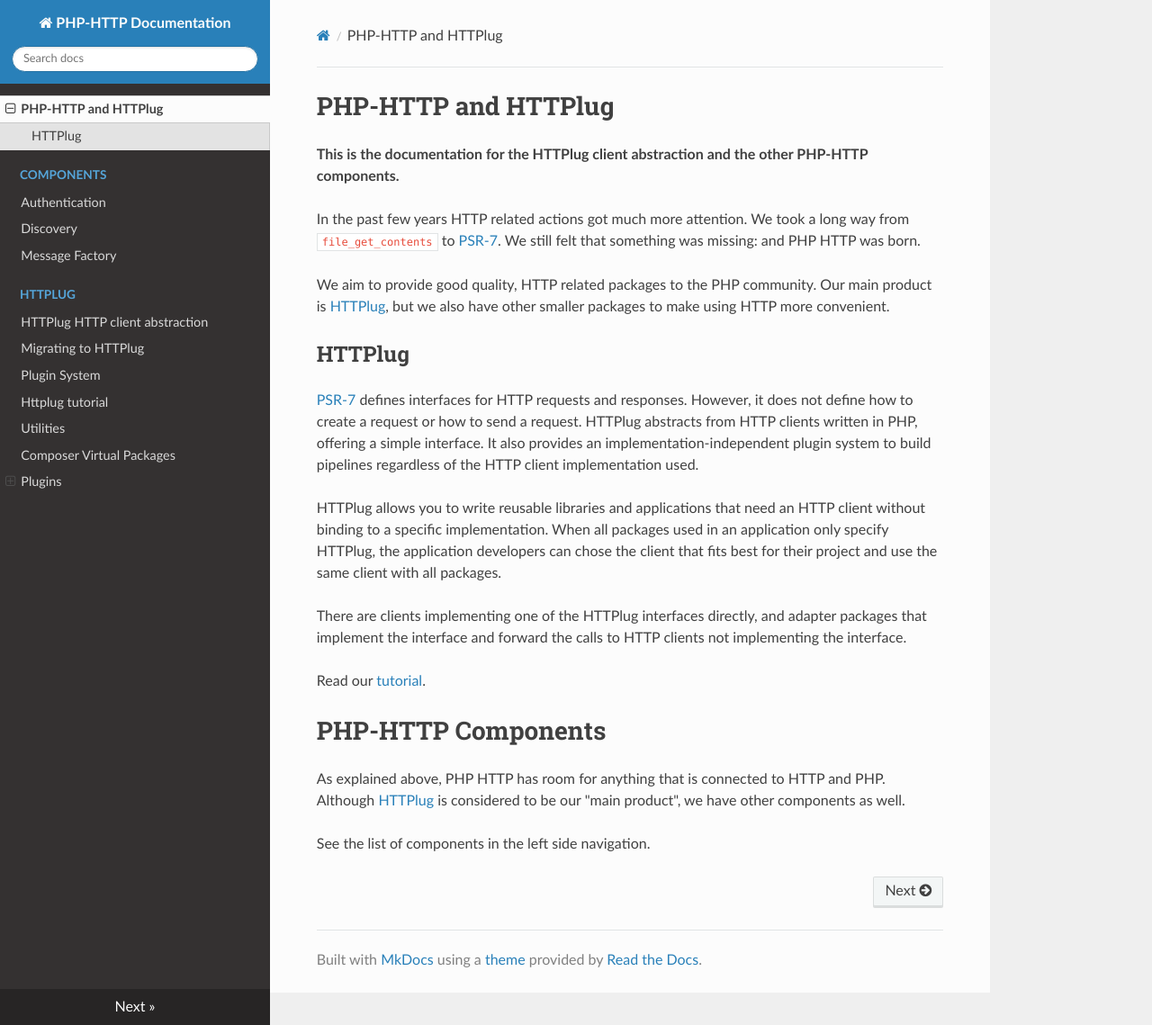
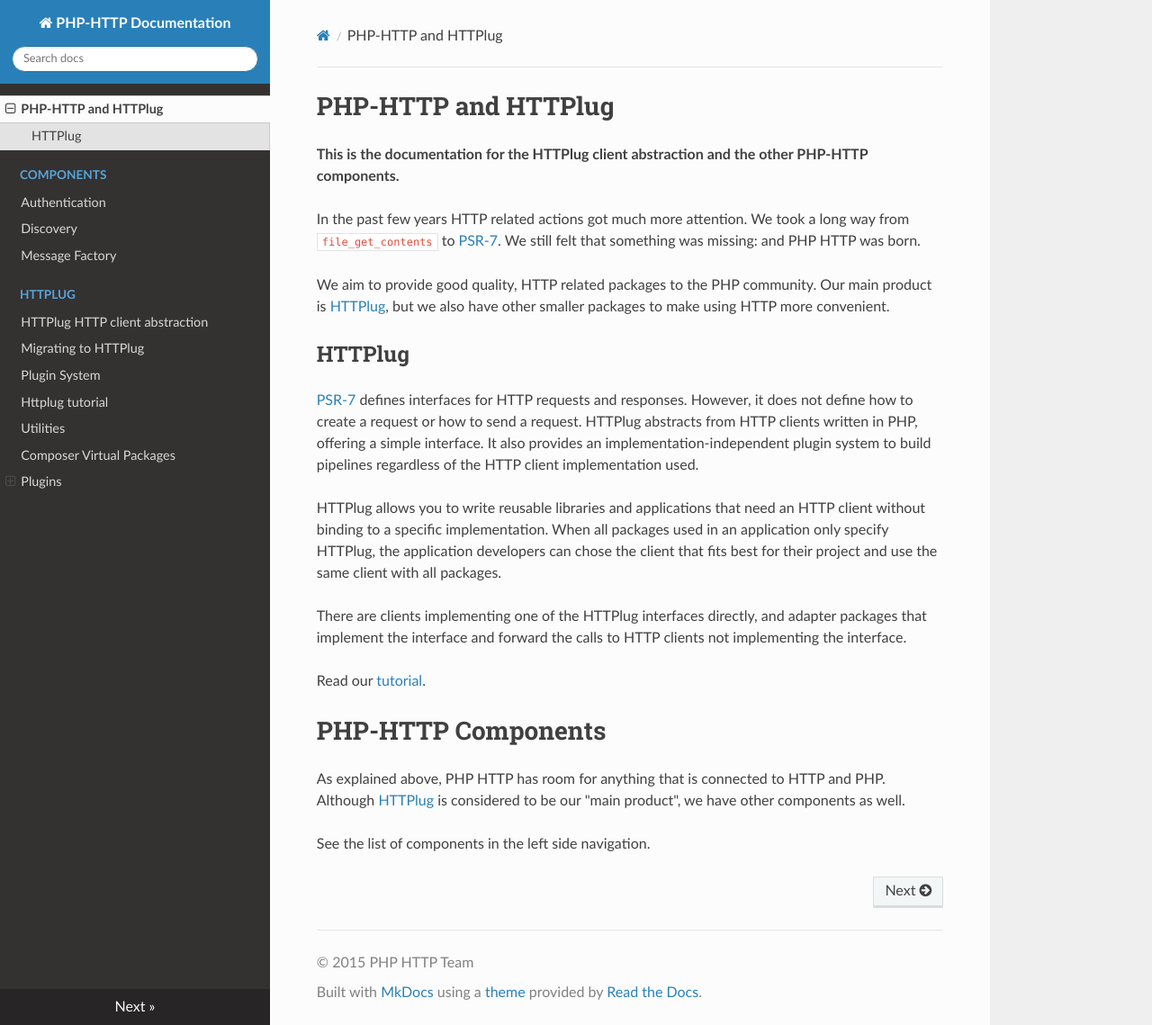
Before and after one commit to php-http/documentation, an MkDocs documentation site: the page built from docs/index.md, in a window 1280 px wide and 1139 px high. Shown: the whole window at 90% size. Built offline with MkDocs 1.6.1, drawn with Linux system fonts in a browser that asks for light colours; nearby versions of some CDN libraries.

```diff
--- a/mkdocs.yml
+++ b/mkdocs.yml
@@ -1,4 +1,6 @@
 site_name: PHP-HTTP Documentation
+site_favicon: favicon.ico
+copyright: © 2015 PHP HTTP Team
 theme: readthedocs
 extra_css:
   - css/extra.css
```
Also changed, not shown: docs/favicon.ico (added).
